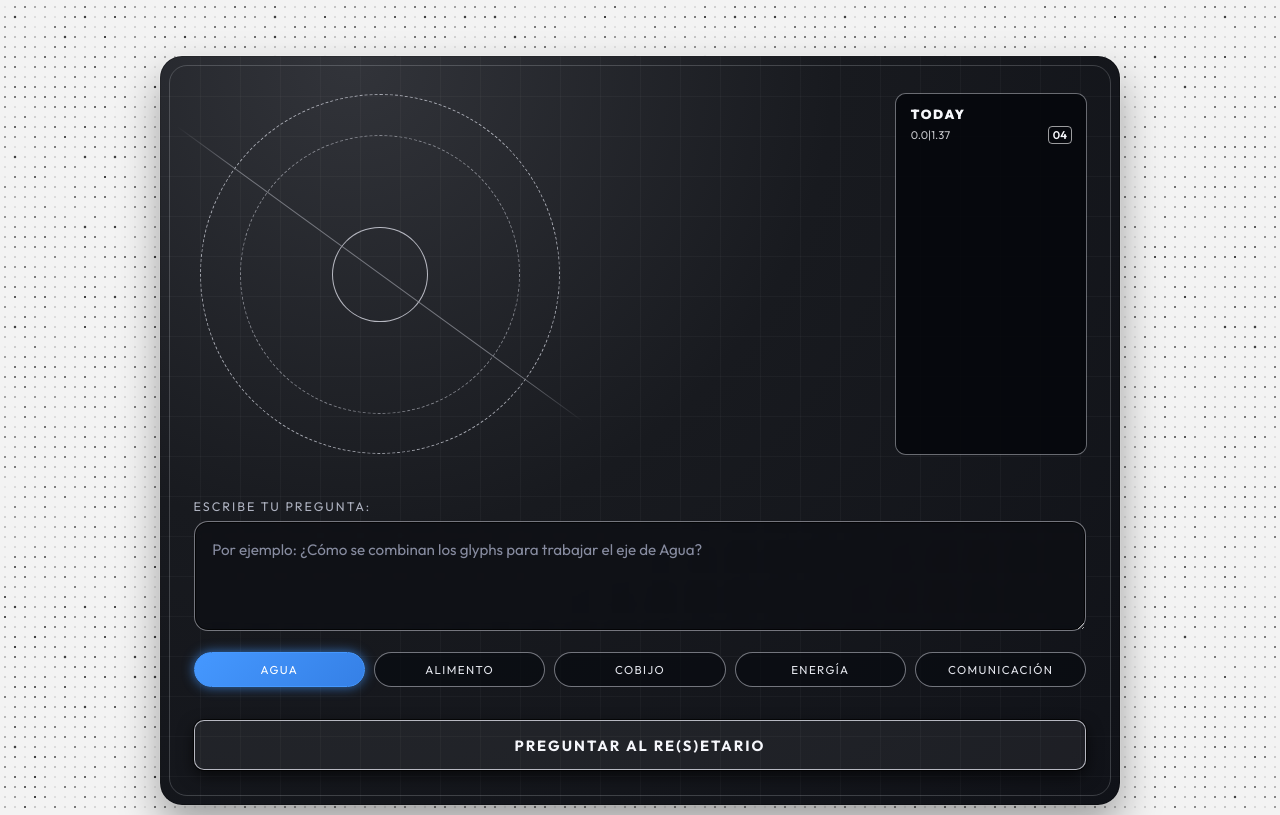
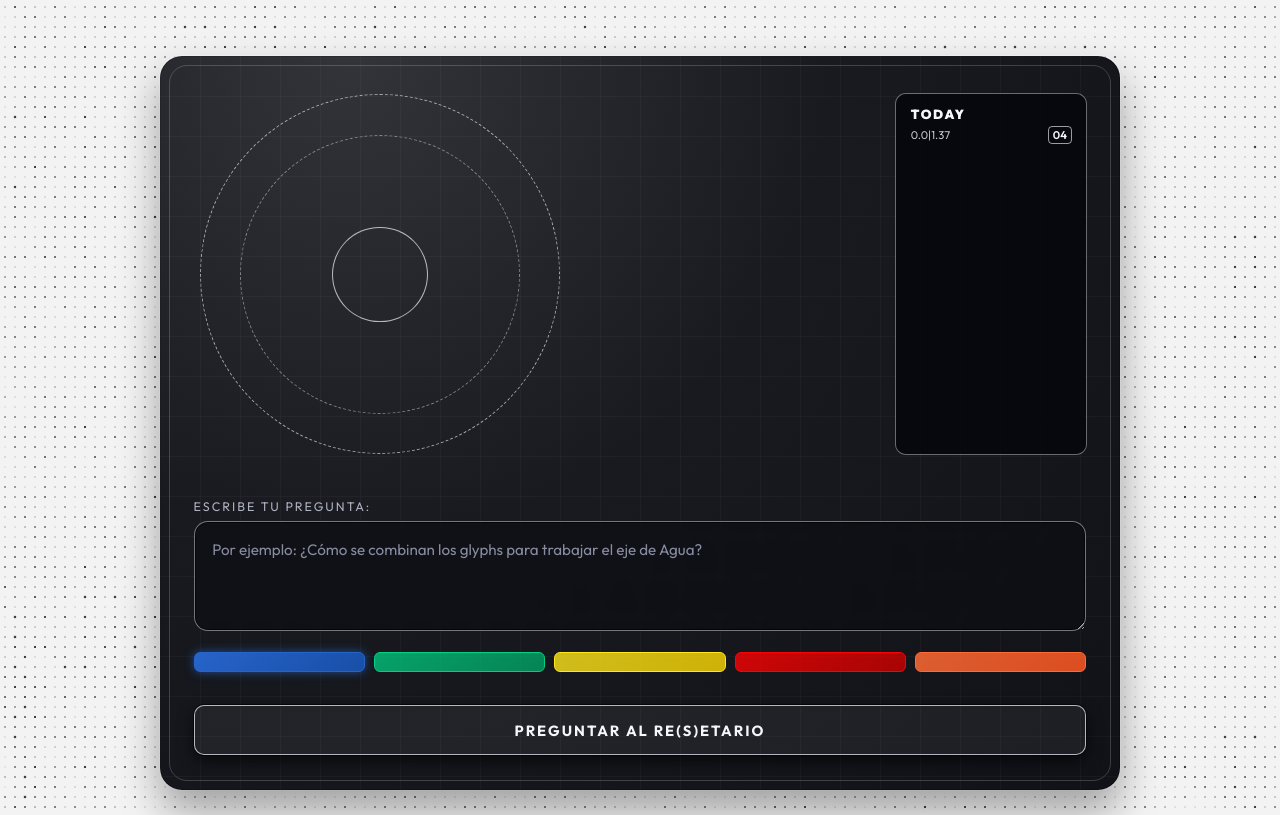
Before and after one commit to MangleRojo/resetario, a plain HTML site: page public/resetario.html in a window 1280 px wide. Shown: the part 308-1123 px from the top of the page. Drawn offline with Linux system fonts and the light colour scheme.

Commit message:
Feat: Ajuste de botones de ejes en el Re(s)tario y de organización de la documentación

```diff
--- a/public/css/styles.css
+++ b/public/css/styles.css
@@ -576,20 +576,7 @@ footer {
 }
 
 .tp7-disk::after {
-    content: '';
-    position: absolute;
-    top: 50%;
-    left: 50%;
-    width: 140%;
-    height: 1px;
-    background: linear-gradient(to right,
-            transparent 0%,
-            rgba(140, 142, 150, 0.85) 15%,
-            rgba(140, 142, 150, 0.85) 85%,
-            transparent 100%);
-    transform-origin: center;
-    transform: translate(-50%, -50%) rotate(36deg);
-    opacity: 0.9;
+    content: none;
 }
 
 .tp7-disk-center {
@@ -808,12 +795,12 @@ footer {
 
 .tp7-eje-button {
     position: relative;
-    border-radius: 999px;
+    border-radius: 6px;
     border: 1px solid rgba(220, 222, 232, 0.5);
     background: rgba(8, 10, 16, 0.7);
     color: #e3e5ec;
     font-family: 'Outfit', sans-serif;
-    font-size: 0.72rem;
+    font-size: 0;
     letter-spacing: 0.12em;
     text-transform: uppercase;
     padding: 0.55rem 0.4rem;
@@ -836,34 +823,61 @@ footer {
     color: #ffffff;
 }
 
+/* Colores por defecto (claros) para cada eje */
+.tp7-eje-button[data-eje="agua"] {
+    background: linear-gradient(135deg, rgba(69, 152, 255, 0.75) 0%, rgba(53, 128, 230, 0.75) 100%);
+    border-color: #4598ff;
+}
+
+.tp7-eje-button[data-eje="alimento"] {
+    background: linear-gradient(135deg, rgba(0, 208, 132, 0.75) 0%, rgba(0, 168, 105, 0.75) 100%);
+    border-color: #00d084;
+}
+
+.tp7-eje-button[data-eje="cobijo"] {
+    background: linear-gradient(135deg, rgba(254, 231, 28, 0.8) 0%, rgba(253, 216, 0, 0.8) 100%);
+    border-color: #fee71c;
+}
+
+.tp7-eje-button[data-eje="energia"] {
+    background: linear-gradient(135deg, rgba(253, 2, 2, 0.8) 0%, rgba(204, 0, 0, 0.8) 100%);
+    border-color: #fd0202;
+}
+
+.tp7-eje-button[data-eje="comunicacion"] {
+    background: linear-gradient(135deg, rgba(255, 107, 53, 0.85) 0%, rgba(255, 87, 34, 0.85) 100%);
+    border-color: #ff6b35;
+}
+
+/* Estado activo: versión más oscura del mismo color */
 .tp7-eje-button[data-eje="agua"].active {
-    background: linear-gradient(135deg, #4598ff 0%, #3580e6 100%);
-    border-color: #4598ff;
-    box-shadow: 0 0 12px rgba(69, 152, 255, 0.7);
+    background: linear-gradient(135deg, #2764c9 0%, #184fa8 100%);
+    border-color: #2764c9;
+    box-shadow: 0 0 10px rgba(39, 100, 201, 0.7);
 }
 
 .tp7-eje-button[data-eje="alimento"].active {
-    background: linear-gradient(135deg, #00d084 0%, #00a869 100%);
-    border-color: #00d084;
-    box-shadow: 0 0 12px rgba(0, 208, 132, 0.7);
+    background: linear-gradient(135deg, #00945e 0%, #007247 100%);
+    border-color: #00945e;
+    box-shadow: 0 0 10px rgba(0, 148, 94, 0.7);
 }
 
 .tp7-eje-button[data-eje="cobijo"].active {
-    background: linear-gradient(135deg, #fee71c 0%, #fdd800 100%);
-    border-color: #fee71c;
-    box-shadow: 0 0 12px rgba(254, 231, 28, 0.7);
+    background: linear-gradient(135deg, #d6b800 0%, #ad9200 100%);
+    border-color: #d6b800;
+    box-shadow: 0 0 10px rgba(214, 184, 0, 0.7);
 }
 
 .tp7-eje-button[data-eje="energia"].active {
-    background: linear-gradient(135deg, #fd0202 0%, #cc0000 100%);
-    border-color: #fd0202;
-    box-shadow: 0 0 12px rgba(253, 2, 2, 0.7);
+    background: linear-gradient(135deg, #b40000 0%, #7f0000 100%);
+    border-color: #b40000;
+    box-shadow: 0 0 10px rgba(180, 0, 0, 0.7);
 }
 
 .tp7-eje-button[data-eje="comunicacion"].active {
-    background: linear-gradient(135deg, #ff6b35 0%, #ff5722 100%);
-    border-color: #ff6b35;
-    box-shadow: 0 0 12px rgba(255, 107, 53, 0.7);
+    background: linear-gradient(135deg, #d24a1b 0%, #a0330f 100%);
+    border-color: #d24a1b;
+    box-shadow: 0 0 10px rgba(210, 74, 27, 0.7);
 }
 
 .tp7-submit-button {
--- a/public/resetario.html
+++ b/public/resetario.html
@@ -100,20 +100,25 @@
                             </div>
 
                             <div class="tp7-transport-bar">
-                                <button type="button" class="tp7-eje-button active" data-eje="agua">
-                                    Agua
+                                <button type="button" class="tp7-eje-button active" data-eje="agua"
+                                    aria-label="Eje Agua">
+                                    <span class="sr-only">Agua</span>
                                 </button>
-                                <button type="button" class="tp7-eje-button" data-eje="alimento">
-                                    Alimento
+                                <button type="button" class="tp7-eje-button" data-eje="alimento"
+                                    aria-label="Eje Alimento">
+                                    <span class="sr-only">Alimento</span>
                                 </button>
-                                <button type="button" class="tp7-eje-button" data-eje="cobijo">
-                                    Cobijo
+                                <button type="button" class="tp7-eje-button" data-eje="cobijo"
+                                    aria-label="Eje Cobijo">
+                                    <span class="sr-only">Cobijo</span>
                                 </button>
-                                <button type="button" class="tp7-eje-button" data-eje="energia">
-                                    Energía
+                                <button type="button" class="tp7-eje-button" data-eje="energia"
+                                    aria-label="Eje Energía">
+                                    <span class="sr-only">Energía</span>
                                 </button>
-                                <button type="button" class="tp7-eje-button" data-eje="comunicacion">
-                                    Comunicación
+                                <button type="button" class="tp7-eje-button" data-eje="comunicacion"
+                                    aria-label="Eje Comunicación">
+                                    <span class="sr-only">Comunicación</span>
                                 </button>
                             </div>
 
```
